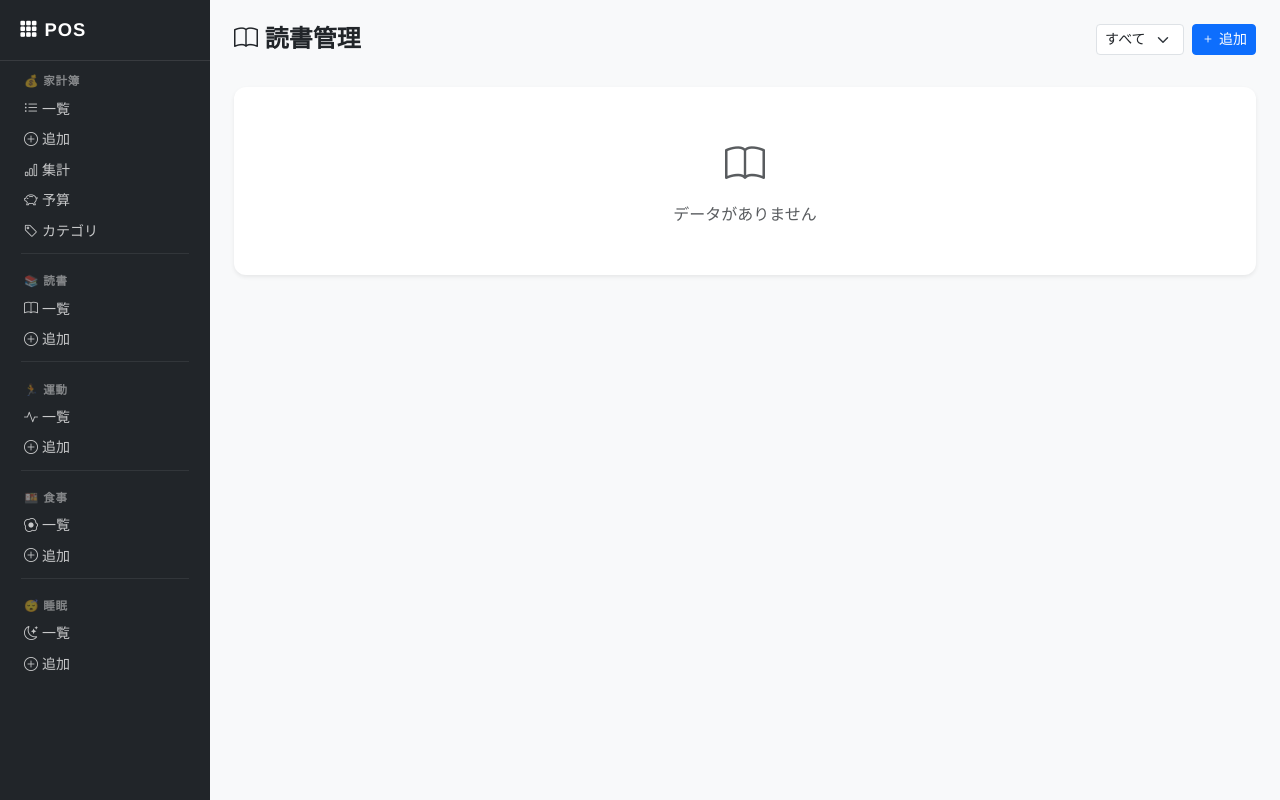
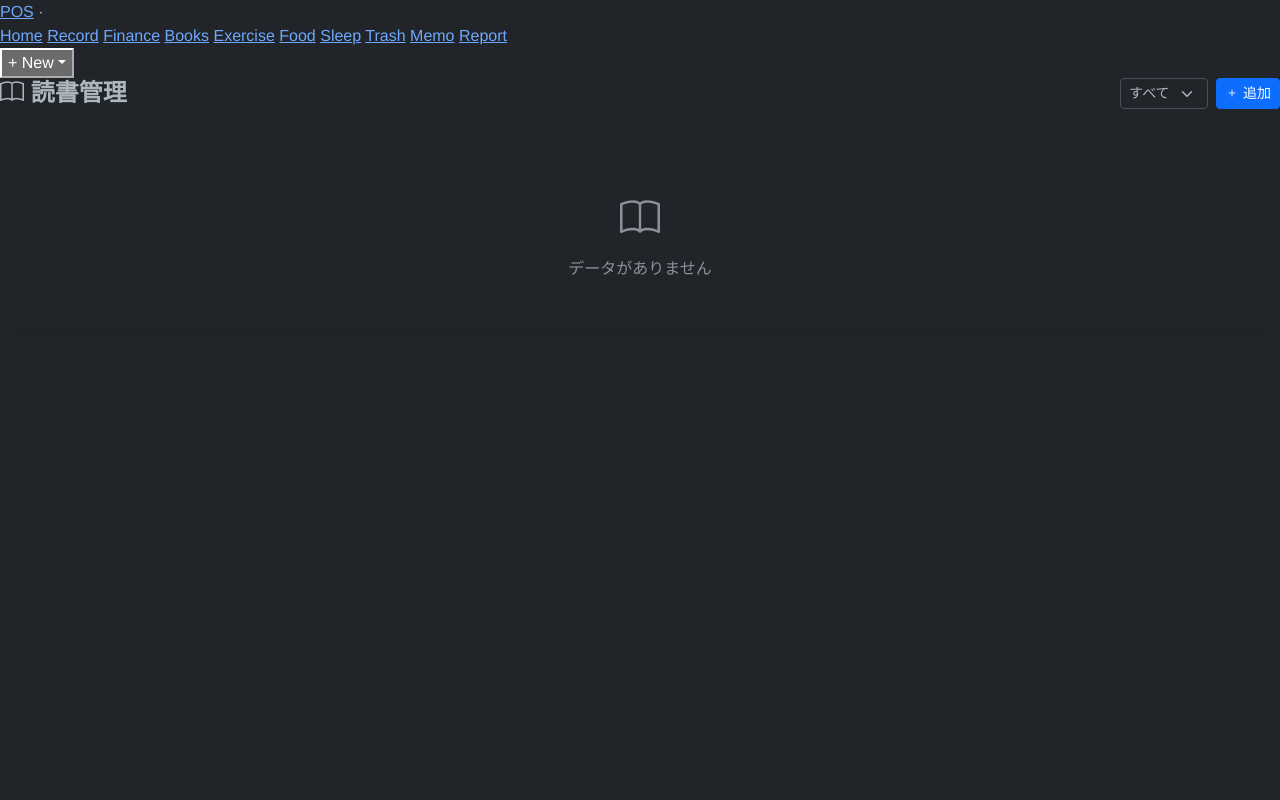
Before and after one commit to shuto24/POS, a Python web app: template templates/books/index.html in a window 1280 px wide. Run offline with Jinja, Linux system fonts and the light colour scheme; the template is opened without the code that fills it, so the values that code supplies are empty.

Commit message:
feat: AI 週間レポート機能を追加
- database.py: get_weekly_detail() で週間詳細データ取得
- modules/report.py: /report Blueprint、データ集計→OpenAI呼び出し→JSON解析
- templates/report/index.html: サマリー・インサイト・アドバイスの表示、週間データ内訳
- main.py: report blueprint を登録
- base.html: Report ナビリンクを追加

Co-Authored-By: Claude Sonnet 4.6 <noreply@anthropic.com>

```diff
--- a/templates/base.html
+++ b/templates/base.html
@@ -1,148 +1,90 @@
 <!DOCTYPE html>
-<html lang="ja">
+<html lang="ja" data-bs-theme="dark">
 <head>
   <meta charset="UTF-8">
   <meta name="viewport" content="width=device-width, initial-scale=1.0">
-  <title>POS - Personal Operating System</title>
+  <title>POS — Personal Operating System</title>
+  <link rel="preconnect" href="https://fonts.googleapis.com">
+  <link rel="preconnect" href="https://fonts.gstatic.com" crossorigin>
+  <link href="https://fonts.googleapis.com/css2?family=Space+Grotesk:wght@300;400;500;600;700&display=swap" rel="stylesheet">
   <link href="https://cdn.jsdelivr.net/npm/bootstrap@5.3.0/dist/css/bootstrap.min.css" rel="stylesheet">
   <link href="https://cdn.jsdelivr.net/npm/bootstrap-icons@1.11.0/font/bootstrap-icons.css" rel="stylesheet">
   <link href="{{ url_for('static', filename='style.css') }}" rel="stylesheet">
 </head>
 <body>
-<div class="d-flex" style="min-height:100vh">
 
-  <!-- サイドバー -->
-  <nav id="sidebar" class="d-flex flex-column flex-shrink-0 bg-dark text-white">
-    <a href="{{ url_for('root') }}" class="sidebar-brand text-white text-decoration-none">
-      <i class="bi bi-grid-3x3-gap-fill"></i> POS
-    </a>
+<!-- ── Navigation ── -->
+<nav class="top-nav">
+  <a href="{{ url_for('dashboard.index') }}" class="nav-brand">POS</a>
+  <span class="nav-sep">·</span>
 
-    <ul class="nav nav-pills flex-column mb-auto px-2">
+  <div class="nav-links">
+    <a href="{{ url_for('dashboard.index') }}"
+       class="nav-module {{ 'active' if module == 'dashboard' else '' }}">Home</a>
+    <a href="{{ url_for('record.index') }}"
+       class="nav-module {{ 'active active-r' if module == 'record' else '' }}">Record</a>
+    <a href="{{ url_for('kakeibo.index') }}"
+       class="nav-module {{ 'active active-k' if module == 'kakeibo' else '' }}">Finance</a>
+    <a href="{{ url_for('books.index') }}"
+       class="nav-module {{ 'active active-b' if module == 'books' else '' }}">Books</a>
+    <a href="{{ url_for('exercise.index') }}"
+       class="nav-module {{ 'active active-e' if module == 'exercise' else '' }}">Exercise</a>
+    <a href="{{ url_for('meals.index') }}"
+       class="nav-module {{ 'active active-m' if module == 'meals' else '' }}">Food</a>
+    <a href="{{ url_for('sleep_log.index') }}"
+       class="nav-module {{ 'active active-s' if module == 'sleep_log' else '' }}">Sleep</a>
+    <a href="{{ url_for('garbage.index') }}"
+       class="nav-module {{ 'active active-g' if module == 'garbage' else '' }}">Trash</a>
+    <a href="{{ url_for('memo.index') }}"
+       class="nav-module {{ 'active active-n' if module == 'memo' else '' }}">Memo</a>
+    <a href="{{ url_for('report.index') }}"
+       class="nav-module {{ 'active' if module == 'report' else '' }}">Report</a>
+  </div>
 
-      <!-- 家計簿 -->
-      {% set k_active = (module == 'kakeibo') %}
-      <li class="sidebar-section-label">💰 家計簿</li>
-      <li class="nav-item">
-        <a href="{{ url_for('kakeibo.index') }}"
-           class="nav-link sidebar-link {{ 'active' if k_active and request.endpoint == 'kakeibo.index' else '' }}">
-          <i class="bi bi-list-ul"></i> 一覧
-        </a>
-      </li>
-      <li class="nav-item">
-        <a href="{{ url_for('kakeibo.add') }}"
-           class="nav-link sidebar-link {{ 'active' if k_active and request.endpoint == 'kakeibo.add' else '' }}">
-          <i class="bi bi-plus-circle"></i> 追加
-        </a>
-      </li>
-      <li class="nav-item">
-        <a href="{{ url_for('kakeibo.summary') }}"
-           class="nav-link sidebar-link {{ 'active' if k_active and request.endpoint == 'kakeibo.summary' else '' }}">
-          <i class="bi bi-bar-chart"></i> 集計
-        </a>
-      </li>
-      <li class="nav-item">
-        <a href="{{ url_for('kakeibo.budget') }}"
-           class="nav-link sidebar-link {{ 'active' if k_active and request.endpoint == 'kakeibo.budget' else '' }}">
-          <i class="bi bi-piggy-bank"></i> 予算
-        </a>
-      </li>
-      <li class="nav-item">
-        <a href="{{ url_for('kakeibo.categories') }}"
-           class="nav-link sidebar-link {{ 'active' if k_active and request.endpoint == 'kakeibo.categories' else '' }}">
-          <i class="bi bi-tag"></i> カテゴリ
-        </a>
-      </li>
+  <div class="dropdown">
+    <button class="btn-qadd dropdown-toggle" data-bs-toggle="dropdown">+ New</button>
+    <ul class="dropdown-menu dropdown-menu-end">
+      <li><a class="dropdown-item" href="{{ url_for('record.index') }}">今日の記録</a></li>
+      <li><hr class="dropdown-divider"></li>
+      <li><a class="dropdown-item" href="{{ url_for('kakeibo.add') }}">収支を記録</a></li>
+      <li><a class="dropdown-item" href="{{ url_for('books.add') }}">本を追加</a></li>
+      <li><a class="dropdown-item" href="{{ url_for('exercise.add') }}">運動を記録</a></li>
+      <li><a class="dropdown-item" href="{{ url_for('meals.add') }}">食事を記録</a></li>
+      <li><a class="dropdown-item" href="{{ url_for('sleep_log.add') }}">睡眠を記録</a></li>
+      <li><hr class="dropdown-divider"></li>
+      <li><a class="dropdown-item" href="{{ url_for('memo.add') }}">メモを追加</a></li>
+    </ul>
+  </div>
 
-      <li class="sidebar-divider"></li>
-
-      <!-- 読書 -->
-      {% set b_active = (module == 'books') %}
-      <li class="sidebar-section-label">📚 読書</li>
-      <li class="nav-item">
-        <a href="{{ url_for('books.index') }}"
-           class="nav-link sidebar-link {{ 'active' if b_active and request.endpoint == 'books.index' else '' }}">
-          <i class="bi bi-book"></i> 一覧
-        </a>
-      </li>
-      <li class="nav-item">
-        <a href="{{ url_for('books.add') }}"
-           class="nav-link sidebar-link {{ 'active' if b_active and request.endpoint == 'books.add' else '' }}">
-          <i class="bi bi-plus-circle"></i> 追加
-        </a>
-      </li>
-
-      <li class="sidebar-divider"></li>
-
-      <!-- 運動 -->
-      {% set e_active = (module == 'exercise') %}
-      <li class="sidebar-section-label">🏃 運動</li>
-      <li class="nav-item">
-        <a href="{{ url_for('exercise.index') }}"
-           class="nav-link sidebar-link {{ 'active' if e_active and request.endpoint == 'exercise.index' else '' }}">
-          <i class="bi bi-activity"></i> 一覧
-        </a>
-      </li>
-      <li class="nav-item">
-        <a href="{{ url_for('exercise.add') }}"
-           class="nav-link sidebar-link {{ 'active' if e_active and request.endpoint == 'exercise.add' else '' }}">
-          <i class="bi bi-plus-circle"></i> 追加
-        </a>
-      </li>
-
-      <li class="sidebar-divider"></li>
-
-      <!-- 食事 -->
-      {% set m_active = (module == 'meals') %}
-      <li class="sidebar-section-label">🍱 食事</li>
-      <li class="nav-item">
-        <a href="{{ url_for('meals.index') }}"
-           class="nav-link sidebar-link {{ 'active' if m_active and request.endpoint == 'meals.index' else '' }}">
-          <i class="bi bi-egg-fried"></i> 一覧
-        </a>
-      </li>
-      <li class="nav-item">
-        <a href="{{ url_for('meals.add') }}"
-           class="nav-link sidebar-link {{ 'active' if m_active and request.endpoint == 'meals.add' else '' }}">
-          <i class="bi bi-plus-circle"></i> 追加
-        </a>
-      </li>
-
-      <li class="sidebar-divider"></li>
-
-      <!-- 睡眠 -->
-      {% set s_active = (module == 'sleep_log') %}
-      <li class="sidebar-section-label">😴 睡眠</li>
-      <li class="nav-item">
-        <a href="{{ url_for('sleep_log.index') }}"
-           class="nav-link sidebar-link {{ 'active' if s_active and request.endpoint == 'sleep_log.index' else '' }}">
-          <i class="bi bi-moon-stars"></i> 一覧
-        </a>
-      </li>
-      <li class="nav-item">
-        <a href="{{ url_for('sleep_log.add') }}"
-           class="nav-link sidebar-link {{ 'active' if s_active and request.endpoint == 'sleep_log.add' else '' }}">
-          <i class="bi bi-plus-circle"></i> 追加
-        </a>
-      </li>
-
-    </ul>
+  {% if current_user.is_authenticated %}
+  <div style="display:flex; align-items:center; gap:.6rem; margin-left:1rem; flex-shrink:0">
+    {% if current_user.avatar_url %}
+    <img src="{{ current_user.avatar_url }}" alt=""
+         style="width:24px; height:24px; border-radius:50%; object-fit:cover; opacity:.7">
+    {% endif %}
+    <span style="font-size:.72rem; color:var(--dim); letter-spacing:.03em; max-width:100px;
+                 white-space:nowrap; overflow:hidden; text-overflow:ellipsis">{{ current_user.name }}</span>
+    <a href="{{ url_for('auth.logout') }}"
+       style="font-size:.65rem; font-weight:700; letter-spacing:.1em; text-transform:uppercase;
+              color:var(--dim2); text-decoration:none; border:1px solid var(--border);
+              padding:.25rem .6rem; transition:all .15s"
+       onmouseover="this.style.color='var(--text)'" onmouseout="this.style.color='var(--dim2)'">Logout</a>
+  </div>
+  {% endif %}
 </nav>
 
-  <!-- メインコンテンツ -->
-  <div class="flex-grow-1 bg-light d-flex flex-column">
-    <div class="container-fluid p-4 flex-grow-1">
+<!-- ── Main ── -->
+<div class="main-content">
   {% with messages = get_flashed_messages(with_categories=true) %}
     {% for category, message in messages %}
-          <div class="alert alert-{{ category }} alert-dismissible fade show">
+      <div class="alert alert-{{ category }} alert-dismissible fade show mb-4">
         {{ message }}
         <button type="button" class="btn-close" data-bs-dismiss="alert"></button>
       </div>
     {% endfor %}
   {% endwith %}
+
   {% block content %}{% endblock %}
-    </div>
-  </div>
-
 </div>
 
 <script src="https://cdn.jsdelivr.net/npm/bootstrap@5.3.0/dist/js/bootstrap.bundle.min.js"></script>
```
Also changed, not shown: database.py (+42 -0 lines), main.py (+29 -2 lines), modules/report.py (added, +121 -0 lines), templates/report/index.html (added, +180 -0 lines). Lines whose indentation alone changed are shown as unchanged.
